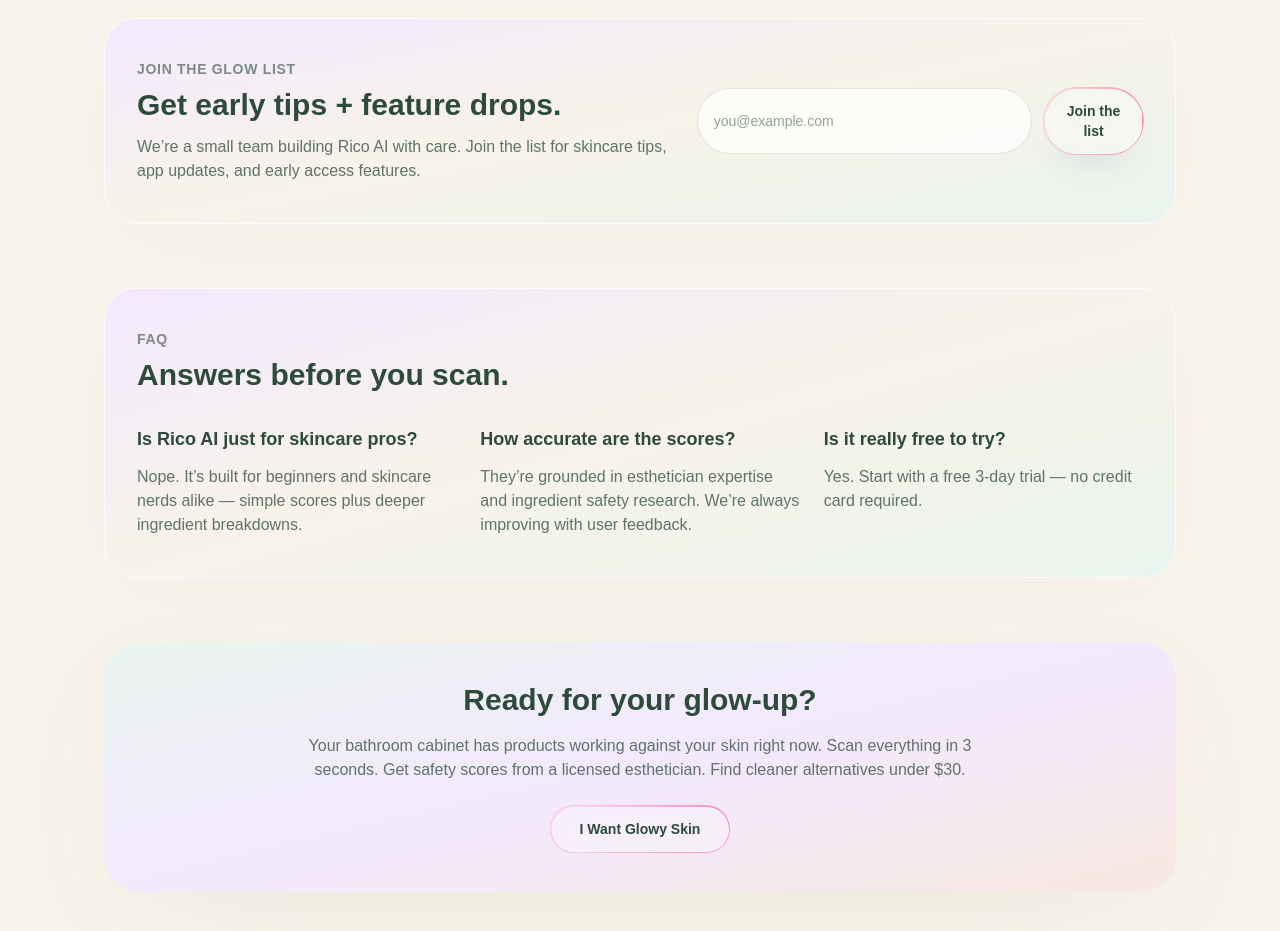
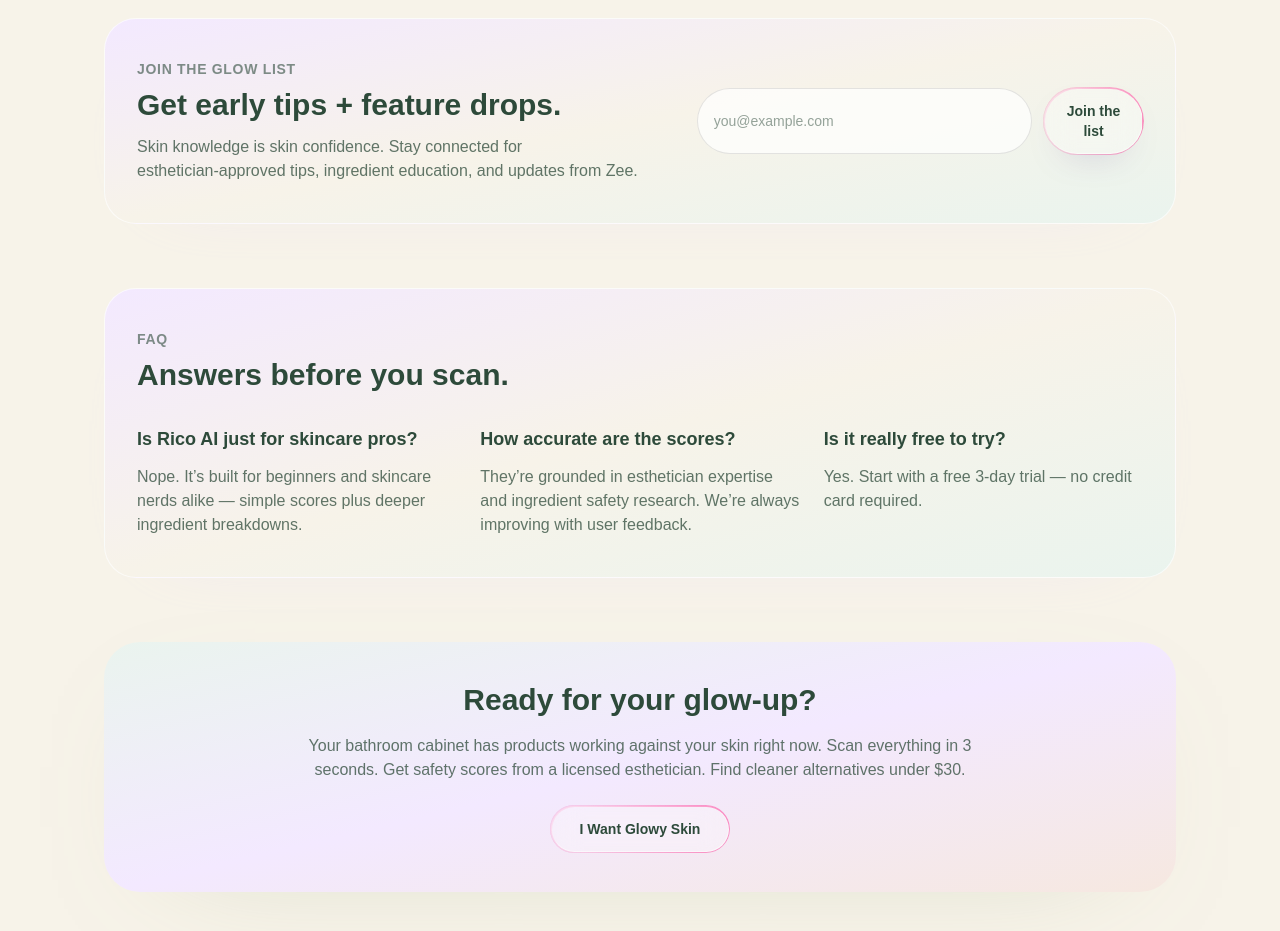
Before and after one commit to mspottsassistant-123/rico-ai-landing, a Next.js app: page / in a window 1280 px wide. Shown: the part 4420-5351 px from the top of the page. Built offline with nearby package versions, Linux system fonts and the light colour scheme.

Commit message:
Update glow list copy

```diff
--- a/src/app/page.tsx
+++ b/src/app/page.tsx
@@ -469,8 +469,8 @@
               </p>
               <h2 className="mt-2 text-3xl font-semibold">Get early tips + feature drops.</h2>
               <p className="mt-3 text-[#2D4A3A]/75">
-                We’re a small team building Rico AI with care. Join the list for
-                skincare tips, app updates, and early access features.
+                Skin knowledge is skin confidence. Stay connected for esthetician‑approved
+                tips, ingredient education, and updates from Zee.
               </p>
             </div>
             <form className="flex flex-col gap-3 sm:flex-row">
```
